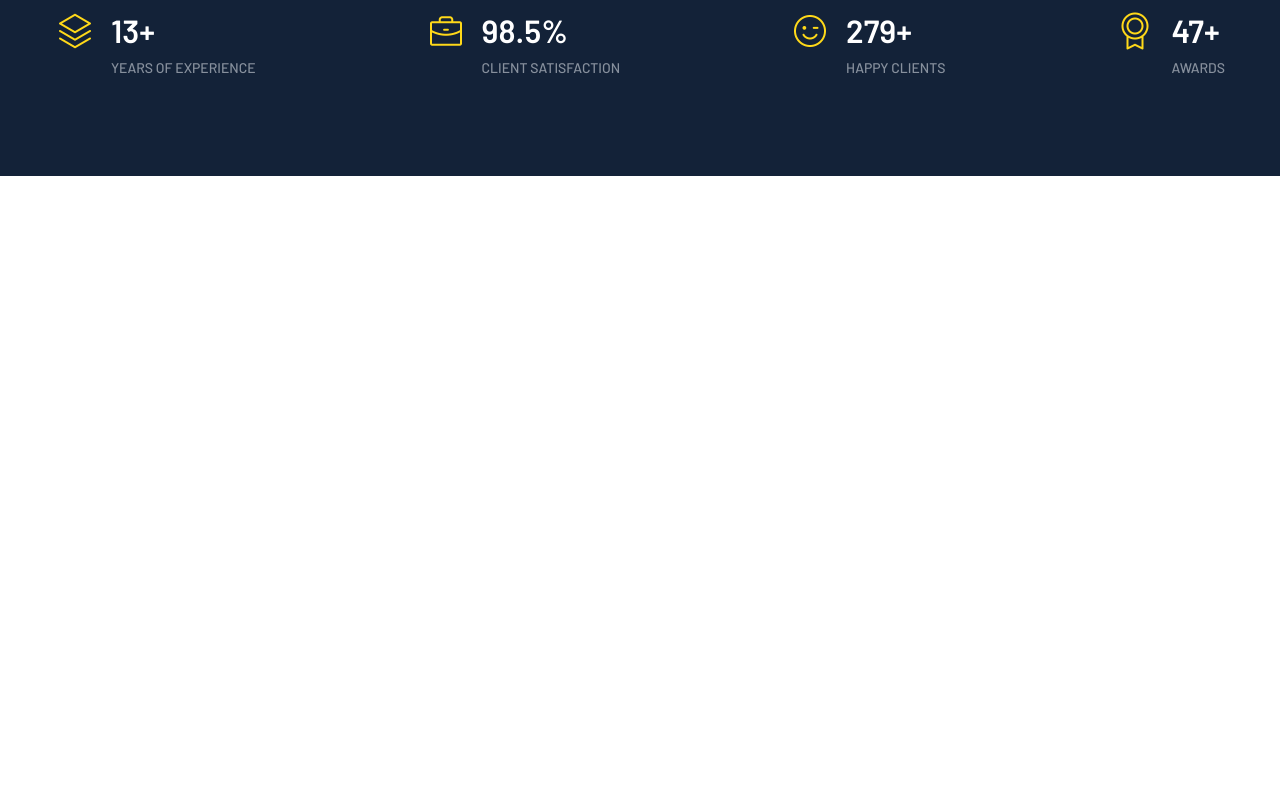
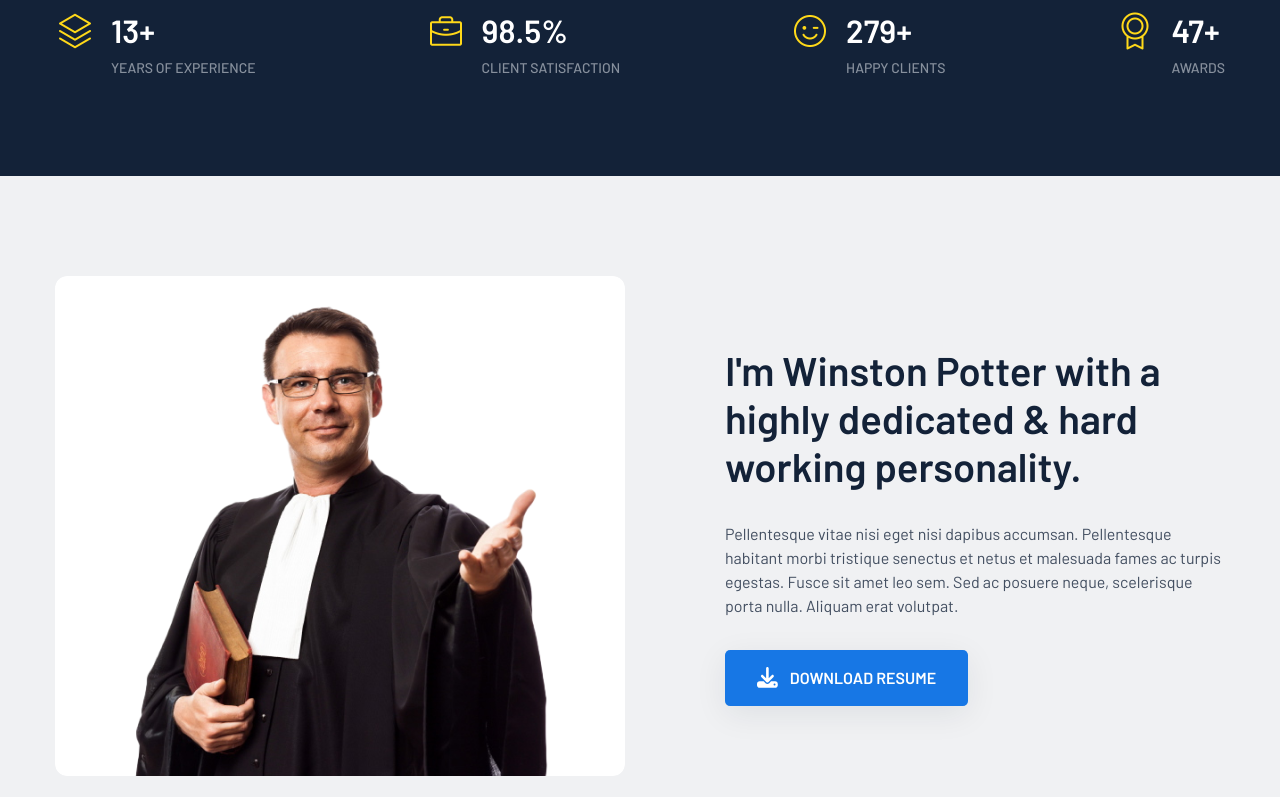
Before and after one commit to NazmulHossain2905/react-portfolio-01, a React (Vite) app: page / in a window 1280 px wide. Shown: the part 2000-2797 px from the top of the page. Before the commit the page ends 2176 px from the top, so only its background shows below. Built offline with nearby package versions, Linux system fonts and the light colour scheme.

Commit message:
about section design complete

```diff
--- a/src/App.jsx
+++ b/src/App.jsx
@@ -5,6 +5,7 @@ import HeroSection from "./components/hero-section";
 import WorkedCompany from "./components/worked-company";
 import Experiences from "./components/experiences";
 import FunFact from "./components/fun-fact";
+import About from "./components/about";
 
 const App = () => {
   return (
@@ -14,6 +15,7 @@ const App = () => {
       <WorkedCompany />
       <Experiences />
       <FunFact />
+      <About />
     </>
   );
 };
--- a/src/components/Button.jsx
+++ b/src/components/Button.jsx
@@ -5,6 +5,7 @@ const StyledButton = styled.button`
   display: flex;
   align-items: center;
   gap: 0.75rem;
+  font-size: 1rem;
   font-weight: 600;
   text-transform: uppercase;
   line-height: 3.5rem;
--- /dev/null
+++ b/src/components/about/about.module.css
@@ -0,0 +1,25 @@
+.about__container {
+  padding-block: 6.25rem;
+  background-color: #f0f1f3;
+}
+.about {
+  display: flex;
+  align-items: center;
+  gap: 6.25rem;
+}
+.about__image {
+  width: 35.625rem;
+  height: 31.25rem;
+  border-radius: 0.75rem;
+  object-fit: cover;
+}
+.about__content {
+  display: flex;
+  flex-direction: column;
+  gap: 2rem;
+  align-items: start;
+}
+.about__desc {
+  color: var(--text-clr-2);
+  line-height: 1.5rem;
+}
--- /dev/null
+++ b/src/components/about/index.jsx
@@ -0,0 +1,40 @@
+import React from "react";
+import { FaDownload } from "react-icons/fa6";
+
+import classes from "./about.module.css";
+import profile from "../../assets/images/about-profile.png";
+import Heading from "../Heading";
+import Button from "../Button";
+
+const About = () => {
+  return (
+    <div className={classes["about__container"]}>
+      <div className={`${classes.about} container`}>
+        <img
+          className={classes.about__image}
+          src={profile}
+          alt="About Profile"
+        />
+
+        <div className={classes["about__content"]}>
+          <Heading>
+            I'm Winston Potter with a highly dedicated & hard working
+            personality.
+          </Heading>
+          <p className={classes["about__desc"]}>
+            Pellentesque vitae nisi eget nisi dapibus accumsan. Pellentesque
+            habitant morbi tristique senectus et netus et malesuada fames ac
+            turpis egestas. Fusce sit amet leo sem. Sed ac posuere neque,
+            scelerisque porta nulla. Aliquam erat volutpat.
+          </p>
+          <Button variant="primary">
+            <FaDownload size="1.3rem" />
+            Download Resume
+          </Button>
+        </div>
+      </div>
+    </div>
+  );
+};
+
+export default About;
```
Also changed, not shown: src/assets/images/about-profile.png (added).
